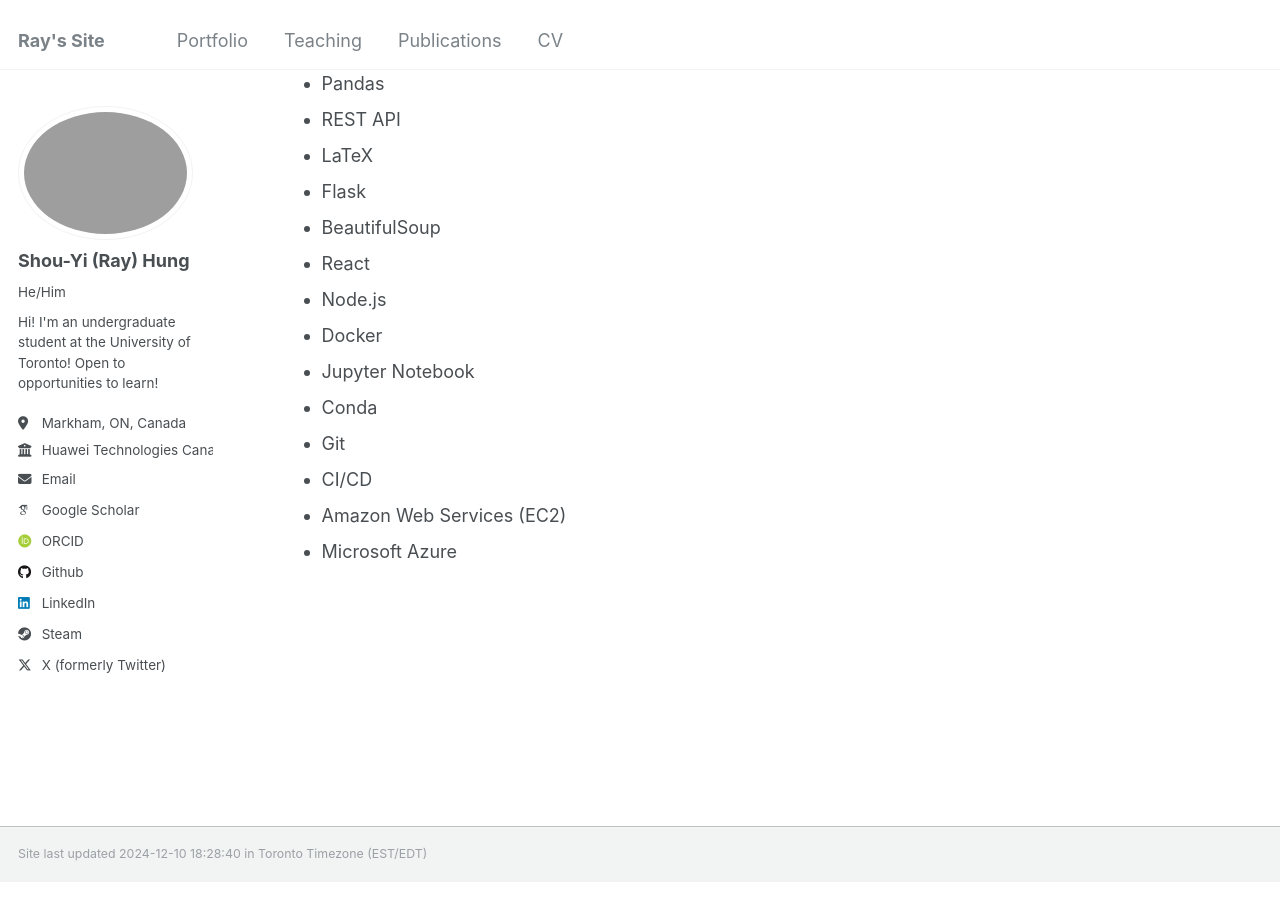
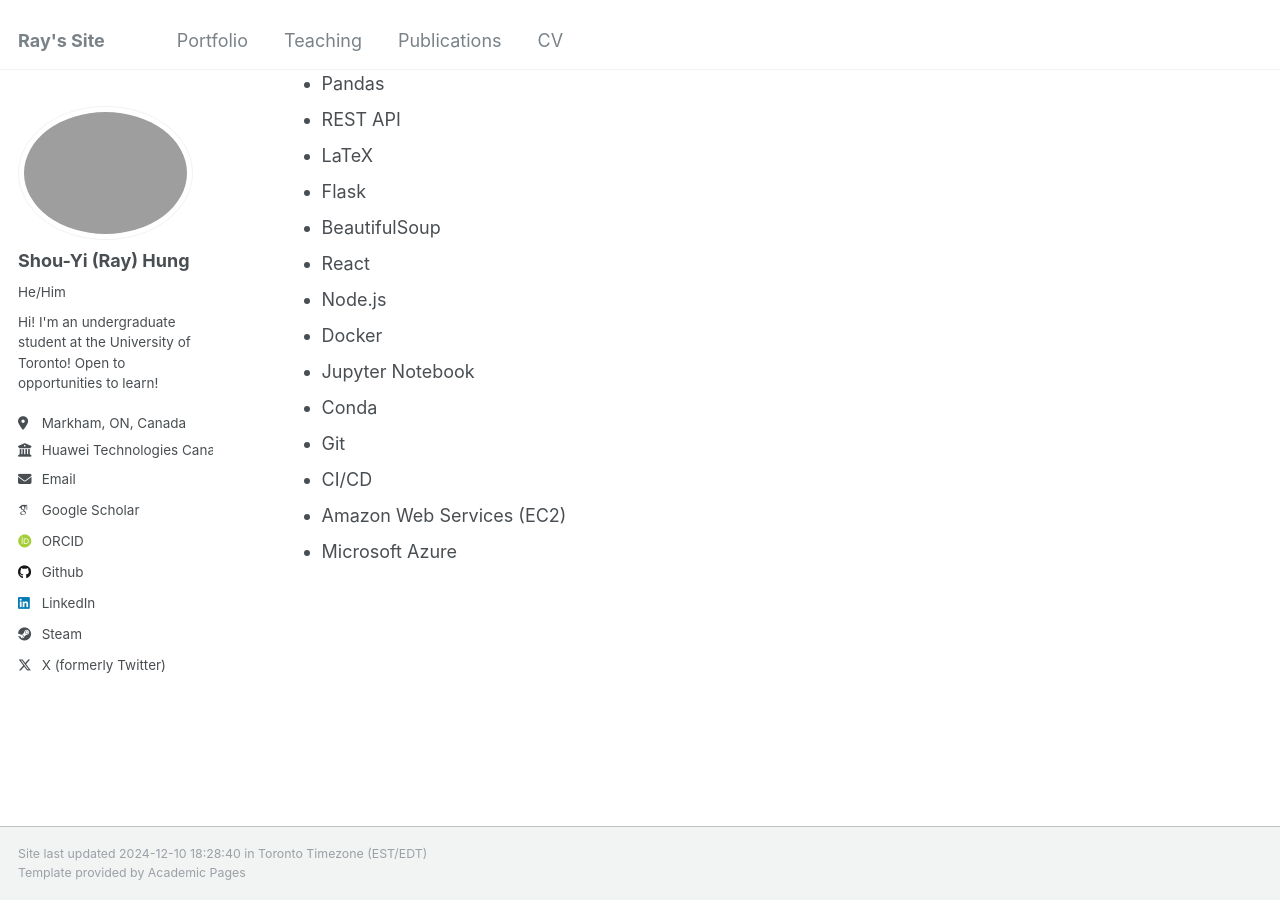
Before and after one commit to Lei-Tin/PortfolioPage, a Jekyll site: the page built from _pages/about.md, in a window 1280 px wide and 900 px high, scrolled down 2838 px. Built offline with Jekyll 4.4.1, drawn with Linux system fonts in a browser that asks for light colours; some web fonts are replaced.

Commit message:
[+] Updated footer

```diff
--- a/_includes/footer.html
+++ b/_includes/footer.html
@@ -22,4 +22,6 @@
 <div class="page__footer-copyright">
   <!-- &copy; {{ site.time | date: '%Y' }} {{ site.name | default: site.title }}, {{ site.data.ui-text[site.locale].powered_by | default: "Powered by" }} <a href="http://jekyllrb.com" rel="nofollow">Jekyll</a> &amp; <a href="https://github.com/academicpages/academicpages.github.io">AcademicPages</a>, a fork of <a href="https://mademistakes.com/work/minimal-mistakes-jekyll-theme/" rel="nofollow">Minimal Mistakes</a>.<br /> -->
   Site last updated {{ "now" | date: '%Y-%m-%d %H:%M:%S' %}} in Toronto Timezone (EST/EDT)
+  <br>
+  Template provided by <a href="https://github.com/academicpages/academicpages.github.io" rel="nofollow">Academic Pages</a>
 </div>
```
